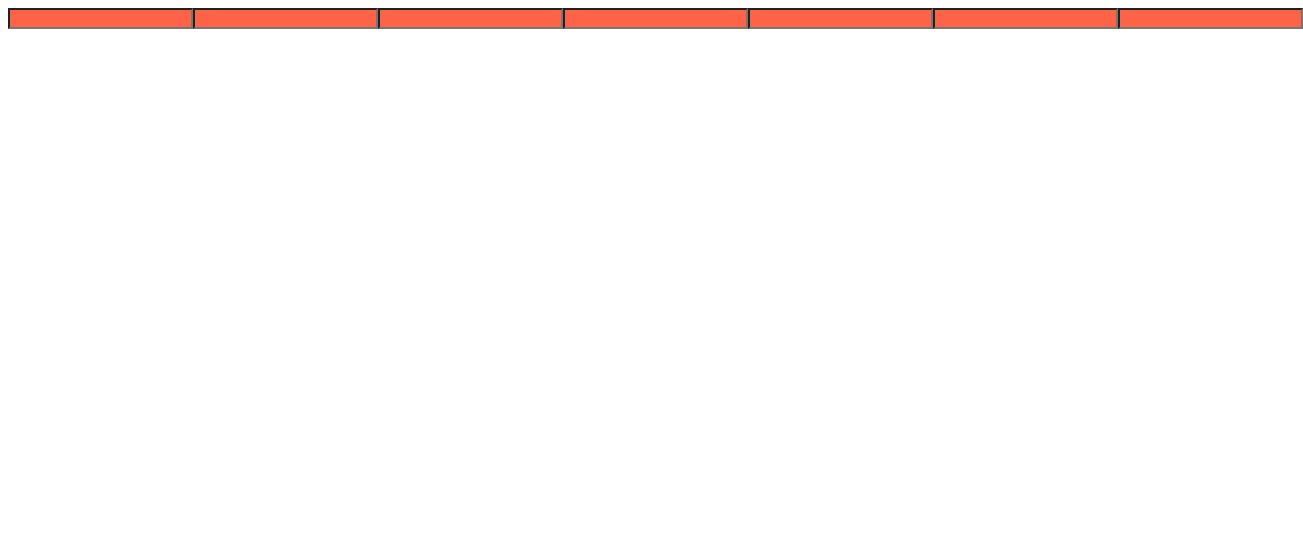
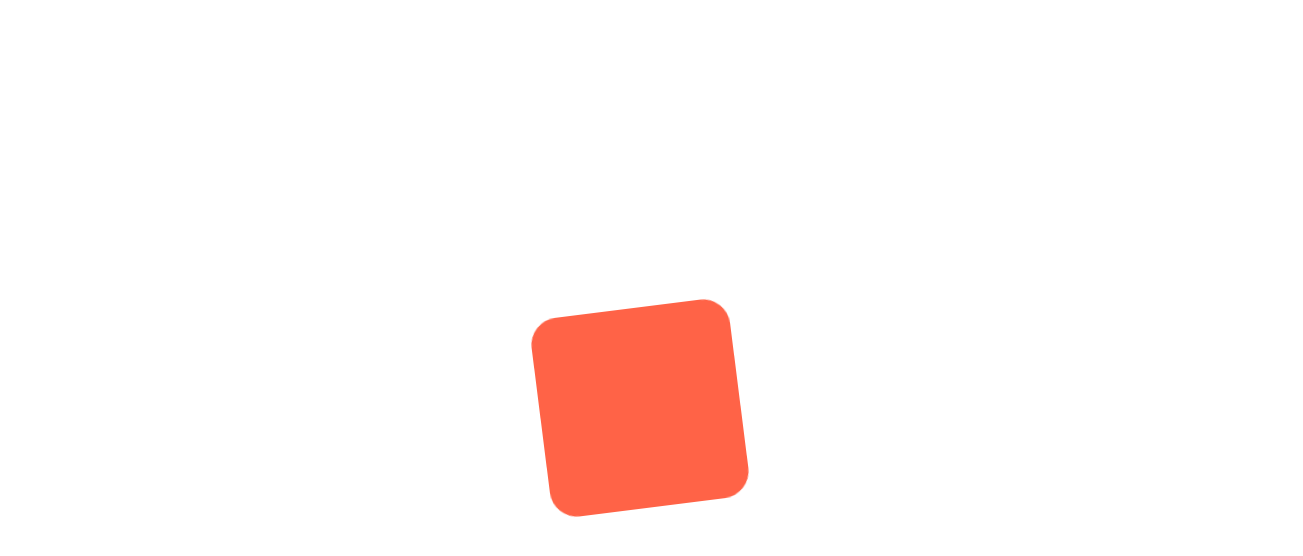
Before and after one commit to kangdongil/react-styled-components-practice_221211, a React (Create React App) app: page / in a window 1280 px wide. Shown: the top 556 px of the page, 1303 px wide, since content can reach past the window. Built offline with nearby package versions, Linux system fonts and the light colour scheme.

Commit message:
Rotating Rounded Box: Apply Animation

```diff
--- a/src/App.js
+++ b/src/App.js
@@ -1,28 +1,39 @@
-import styled from "styled-components";
+import styled, { keyframes } from "styled-components";
 
-const Father = styled.div`
-  display: flex;
+const Wrapper = styled.div`
+  display:flex;
+  height: 100vh;
+  justify-content: center;
+  align-items: center;
 `;
 
-const Input = styled.input.attrs({
-  required: true,
-  minLength: 10,
-})`
+const rotationAnimation = keyframes`
+  0% {
+    transform: rotate(0deg);
+    border-radius: 25px;
+  }
+  50% {
+    transform: rotate(180deg);
+    border-radius: 75px;
+  }
+  100% {
+    transform: rotate(360deg);
+    border-radius: 25px;
+  }
+`;
+
+const Box = styled.div`
   background-color: tomato;
-
+  width: 200px;
+  height: 200px;
+  animation: ${rotationAnimation} 1s linear infinite;
 `;
 
 function App() {
   return (
-    <Father as="header">
-      <Input />
-      <Input />
-      <Input />
-      <Input />
-      <Input />
-      <Input />
-      <Input />
-    </Father>
+    <Wrapper>
+      <Box />
+    </Wrapper>
   );
 }
 
```
